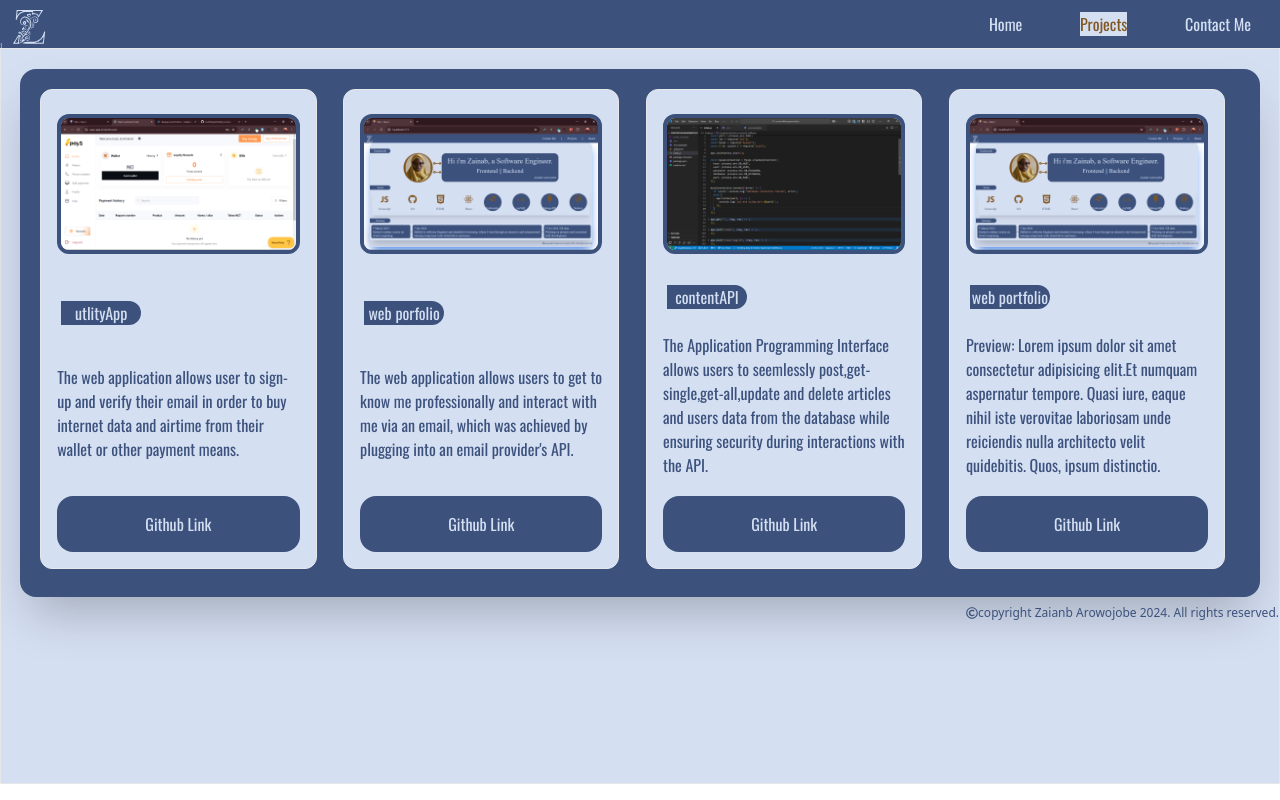
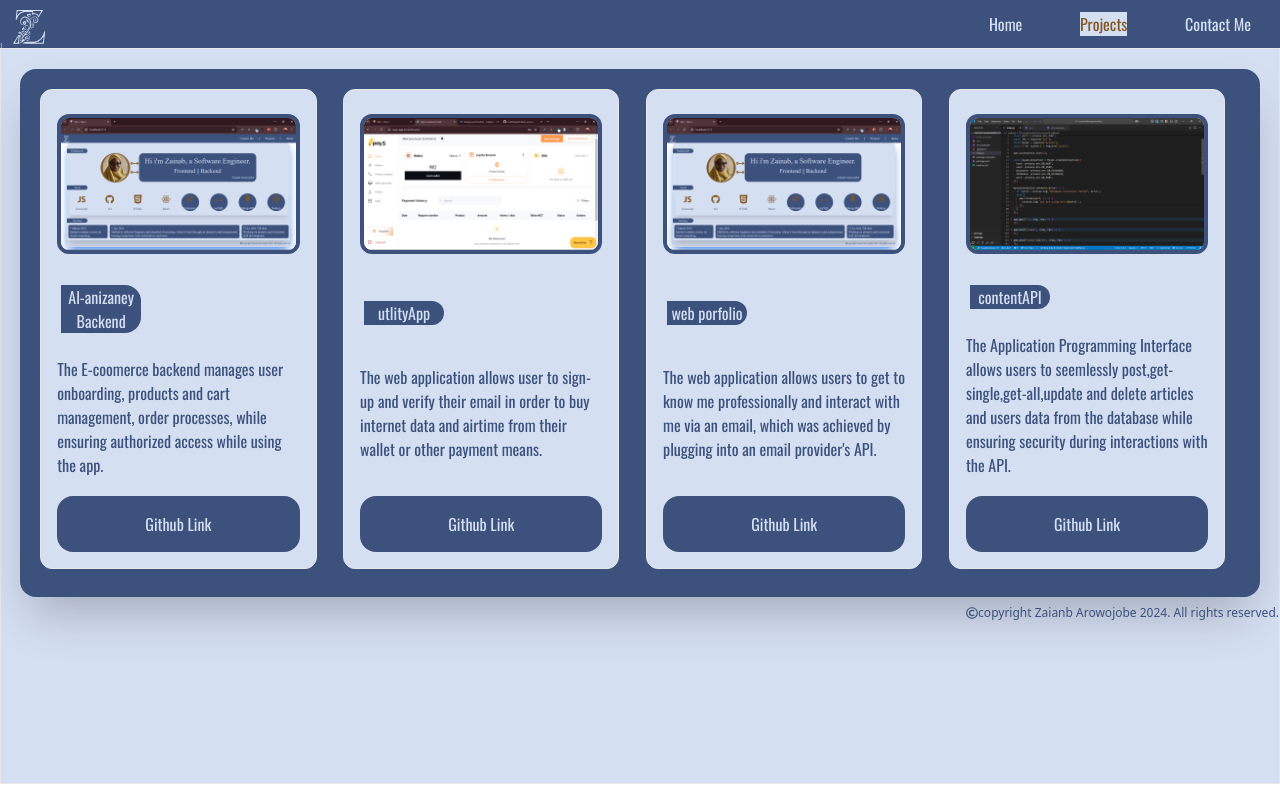
Before and after one commit to zamamojisola/Myportfolio, a React (Vite) app: page /projects in a window 1280 px wide. Built offline with nearby package versions, Linux system fonts and the light colour scheme.

Commit message:
Update projects.js
 added a new project to the project description page, al-anizaney backend.

```diff
--- a/src/pages/projectPgae/projects.js
+++ b/src/pages/projectPgae/projects.js
@@ -2,25 +2,26 @@ import paysimg from "../../assets/pays.png"
 import portfolio from "../../assets/porfolioimg.png";
 import contentApi from "../../assets/contentApiImg.png";
 export const projectList = [
-  { id: 1, image: paysimg,
+  { id: 1, image: portfolio,
+    preview:"The E-coomerce backend manages user onboarding, products and cart management, order processes, while ensuring authorized access while using the app. ",
+    link: "https://github.com/zamamojisola/alanizaneyserver",
+    title:"Al-anizaney Backend"
+  },
+  { id: 2, image: paysimg,
     preview:"The web application allows user to sign-up and verify their email in order to buy internet data and airtime from their wallet or other payment means.",
     link: "https://github.com/zamamojisola/frontendUtlityDashboard.git",
     title:"utlityApp"
   },
-  { id: 2, image: portfolio,
+  { id: 3, image: portfolio,
      preview:"The web application allows users to get to know me professionally and interact with me via an email, which was achieved by plugging into an email provider's API.",
      link: "https://github.com/zamamojisola/My-portfolio.git",
      title:"web porfolio"
     },
-  { id: 3, image: contentApi,
+  { id: 4, image: contentApi,
      preview:"The Application Programming Interface allows users to seemlessly post,get-single,get-all,update and delete articles and users data from the database while ensuring security during interactions with the API.",
      link:"https://github.com/zamamojisola/contentManagementApi.git",
      title: "contentAPI"
-  },
-  { id: 4, image: portfolio,
-    preview:" Preview: Lorem ipsum dolor sit amet consectetur adipisicing elit.Et numquam aspernatur tempore. Quasi iure, eaque nihil iste verovitae laboriosam unde reiciendis nulla architecto velit quidebitis. Quos, ipsum distinctio.",
-     link: "https://github.com/zamamojisola/My-portfolio.git",
-     title:"web portfolio"
-  },
+  }
+
   // { id: 5, image: portfolio, preview:" Preview: Lorem ipsum dolor sit amet consectetur adipisicing elit.Et numquam aspernatur tempore. Quasi iure, eaque nihil iste verovitae laboriosam unde reiciendis nulla architecto velit quidebitis. Quos, ipsum distinctio."},
 ]
```
